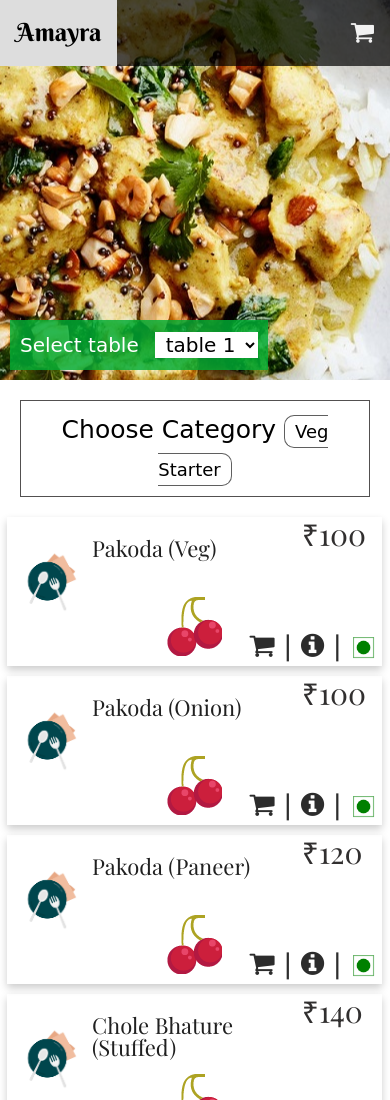
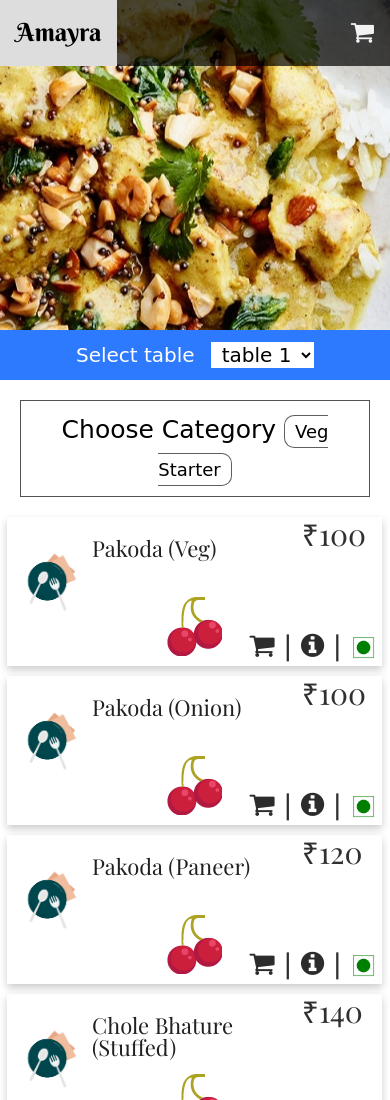
Before and after one commit to ADITYA-RAY/fudview, a plain HTML site: page index.html in a window 390 px wide. Shown: the top 1100 px of the page. Drawn offline with nearby package versions, Linux system fonts and the light colour scheme; a web font is replaced by a local one.

Commit message:
Update main.css

```diff
--- a/main.css
+++ b/main.css
@@ -1,5 +1,9 @@
 body {font-family: Arial, Helvetica, sans-serif;margin:0;
 }
+a{
+  text-decoration: none;
+}
+
 * {box-sizing: border-box;}
 /* hero image------------------------------------------------------------------------------------------------ */
 .bg-img {
@@ -58,12 +62,13 @@
   bottom: 10px;
   left: 10px;
   float: left;
-  background-color: #00ad34d2;
+  background-color: rgba(45, 122, 255, 0.824);
   padding: 10px;
   font-family: 'Redressed', cursive;
   font-size: 20px;
   color: rgb(255, 255, 255);
   z-index: 0;
+  text-align: center;
 }
 .tableno select{
   background-color: rgb(255, 255, 255);
@@ -71,6 +76,14 @@
   text-align: center;
   width: auto;;
   margin-left:10px;
+}
+@media screen and (max-width:500px){
+  .tableno{
+    width: 100%;
+    bottom: 0;
+    left: 0;
+    background-color: rgb(45, 122, 255);
+  }
 }
 /*category overlay-----------------------------------------------------------------------------------------------*/
 .overlay {
@@ -146,7 +159,7 @@
   width: auto;
   background-color: rgba(255, 255, 255, 0);
   box-shadow: 0 4px 8px 0 rgba(0, 0, 0, 0.2);
-  transition: 1s;
+  transition: 1.5s;
   background-image: url(x.png);
   background-repeat: no-repeat;
   background-position: center;
@@ -198,6 +211,9 @@
 .p3 a {
   text-decoration: none;
   color: rgb(44, 44, 44);
+}
+.p3 a:active {
+  background-color:transparent;
 }
 .column3 {
   float: left;
```
